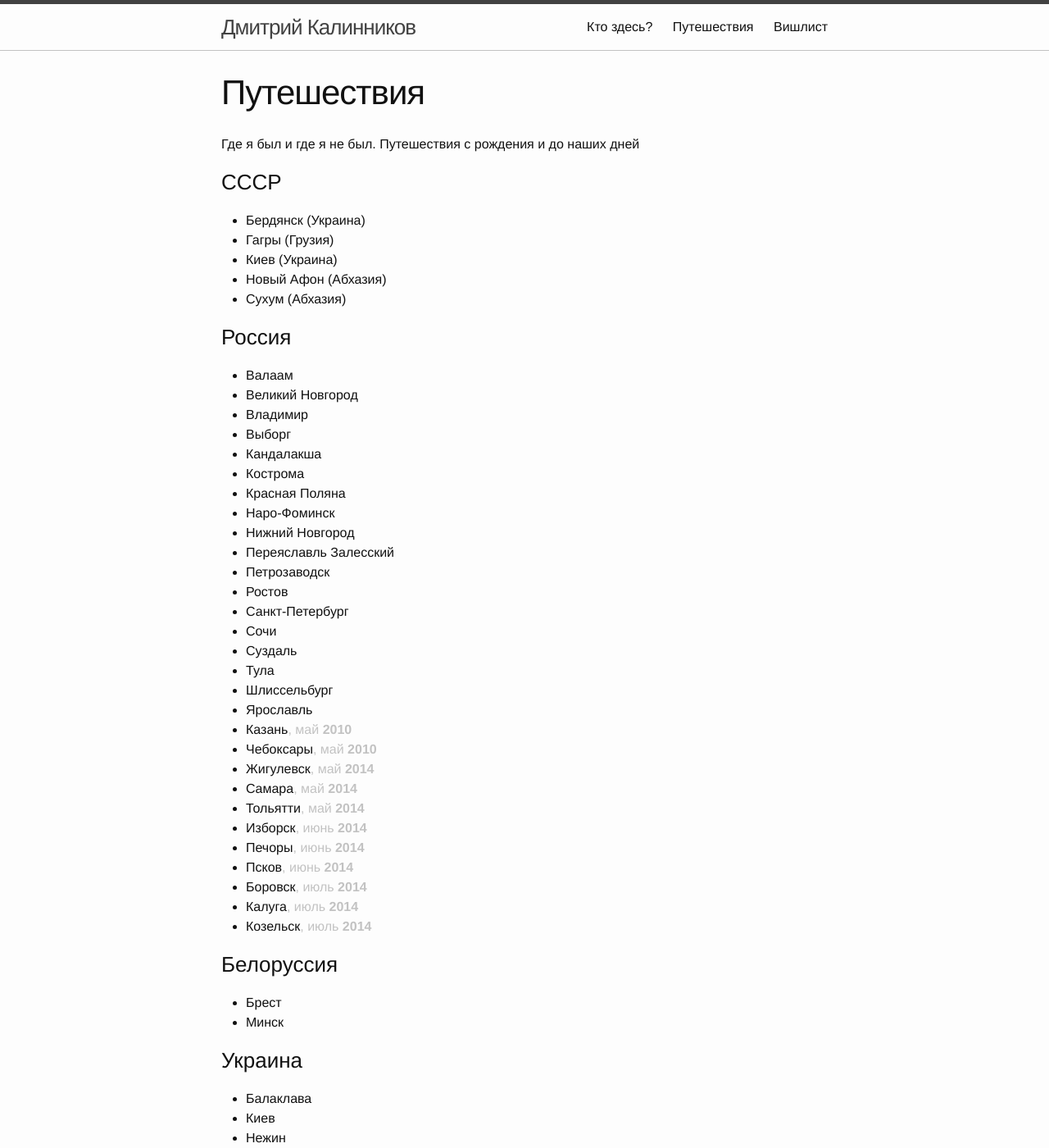
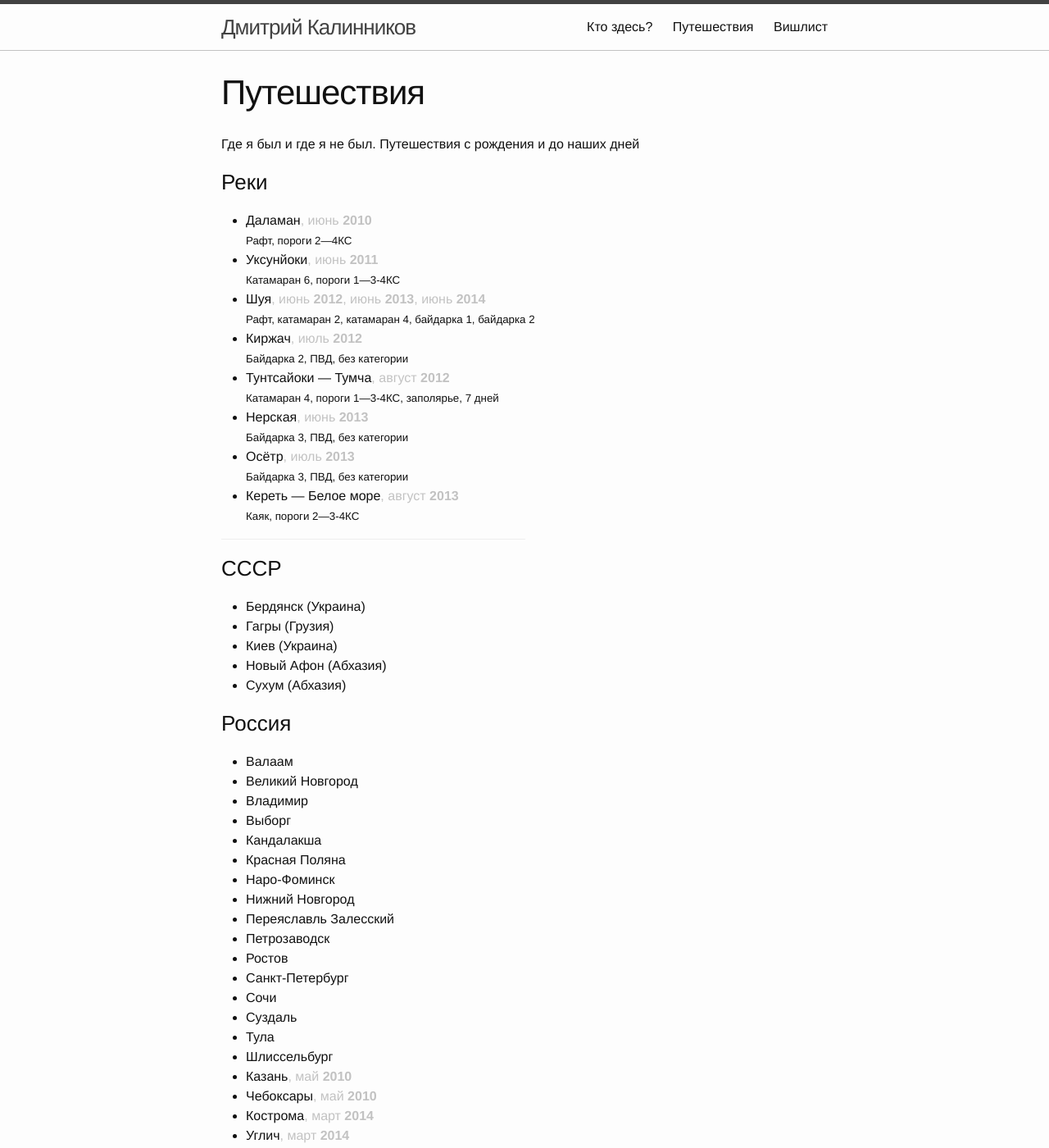
Before and after one commit to beeos/beeos.github.io, a Jekyll site: the page built from travel.md, in a window 1280 px wide and 1400 px high. Shown: the whole window at 82% size. Built offline with Jekyll 4.4.1, drawn with Linux system fonts in a browser that asks for light colours; some of the changed text lies outside the part shown.

Commit message:
Adding description support to places, adding some data

```diff
--- a/_data/travel.yml
+++ b/_data/travel.yml
@@ -2,10 +2,11 @@
 ## Китай
 - city: Санья
   country: Китай
+  date: [ 2010-12-01 ]
   description: >
     Зимний предновогодний отпуск на Хайнане
-  date: [ 2010-12-01 ]
   duration: 11
+
 ## СССР
 - {city: Бердянск (Украина), country: СССР}
 - {city: Гагры (Грузия), country: СССР}
@@ -25,7 +26,7 @@
 - {city: Калуга, country: Россия, date: [ 2014-07-18 ]}
 - {city: Кандалакша, country: Россия}
 - {city: Козельск, country: Россия, date: [ 2014-07-19 ]}
-- {city: Кострома, country: Россия}
+- {city: Кострома, country: Россия, date: [ 2014-03-08 ]}
 - {city: Красная Поляна, country: Россия}
 - {city: Наро-Фоминск, country: Россия}
 - {city: Нижний Новгород, country: Россия}
@@ -41,8 +42,10 @@
 - {city: Тольятти, country: Россия, date: [ 2014-05-10 ]}
 - {city: Тула, country: Россия}
 - {city: Чебоксары, country: Россия, date: [ 2010-05-10 ]}
+- {city: Углич, country: Россия, date: [ 2014-03-08 ]}
+- {city: Мышкин, country: Россия, date: [ 2014-03-08 ]}
 - {city: Шлиссельбург, country: Россия}
-- {city: Ярославль, country: Россия}
+- {city: Ярославль, country: Россия, date: [ 2014-03-08 ]}
 
 ## Белоруссия
 - {city: Брест, country: Белоруссия}
@@ -50,8 +53,8 @@
 
 ## Украина
 - {city: Балаклава, country: Украина}
-- {city: Киев, country: Украина}
-- {city: Нежин, country: Украина}
+- {city: Киев, country: Украина, date: [ 2013-09-30 ]}
+- {city: Нежин, country: Украина, date: [ 2013-09-30 ]}
 - {city: Севастополь, country: Украина}
 - {city: Ялта, country: Украина}
 
@@ -152,3 +155,45 @@
 ## Финляндия
 - {city: Турку, country: Финляндия}
 - {city: Хельсинки, country: Финляндия}
+
+## Реки
+- city: Даламан
+  country: Реки
+  date: [ 2010-06-08 ]
+  description: >
+    Рафт, пороги 2—4КС
+- city: Уксунйоки
+  country: Реки
+  date: [ 2011-06-12 ]
+  description: >
+    Катамаран 6, пороги 1—3-4КС
+- city: Тунтсайоки — Тумча
+  country: Реки
+  date: [ 2012-08-07 ]
+  description: >
+    Катамаран 4, пороги 1—3-4КС, заполярье, 7 дней
+- city: Шуя
+  country: Реки
+  date: [ 2012-06-20, 2013-06-12, 2014-06-20 ]
+  description: >
+    Рафт, катамаран 2, катамаран 4, байдарка 1, байдарка 2
+- city: Киржач
+  country: Реки
+  date: [ 2012-07-20 ]
+  description: >
+    Байдарка 2, ПВД, без категории
+- city: Нерская
+  country: Реки
+  date: [ 2013-06-30 ]
+  description: >
+    Байдарка 3, ПВД, без категории
+- city: Осётр
+  country: Реки
+  date: [ 2013-07-20 ]
+  description: >
+    Байдарка 3, ПВД, без категории
+- city: Кереть — Белое море
+  country: Реки
+  date: [ 2013-08-30 ]
+  description: >
+    Каяк, пороги 2—3-4КС
--- a/_includes/travel.html
+++ b/_includes/travel.html
@@ -1,5 +1,5 @@
 {% if include.country != null %}
-{% assign travel = site.data.travel | where:'country', include.country | group_by:'country' %}
+{% assign travel = site.data.travel | where:'country', include.country | sort: include.sort | group_by:'country' %}
 {% else %}
 {% assign travel = site.data.travel | sort: include.sort | group_by:'country' %}
 {% endif %}
@@ -13,7 +13,7 @@
    {% else %}
    {% assign dates = null %}
    {% endif %}
-   <li>{{ place.city }}{% if dates != null %}{% for date in dates) %}<span class="calm">, {{ date | localize: '%b <b>%Y</b>' }}</span>{% endfor %}{% endif %}</li>
+   <li>{{ place.city }}{% if dates != null %}{% for date in dates) %}<span class="calm">, {{ date | localize: '%b <b>%Y</b>' }}</span>{% endfor %}{% endif %}{% if place.description != null %}<br/><small>{{ place.description }}</small>{% endif %}</li>
    {% endfor %}
    </ul>
 {% endfor %}
--- a/travel.md
+++ b/travel.md
@@ -4,5 +4,6 @@ title: Путешествия
 permalink: /travel/
 ---
 Где я был и где я не был. Путешествия c рождения и до наших дней
-
+{% include travel.html sort='date' country='Реки'%}
+* * *
 {% include travel.html sort='date' %}
```
